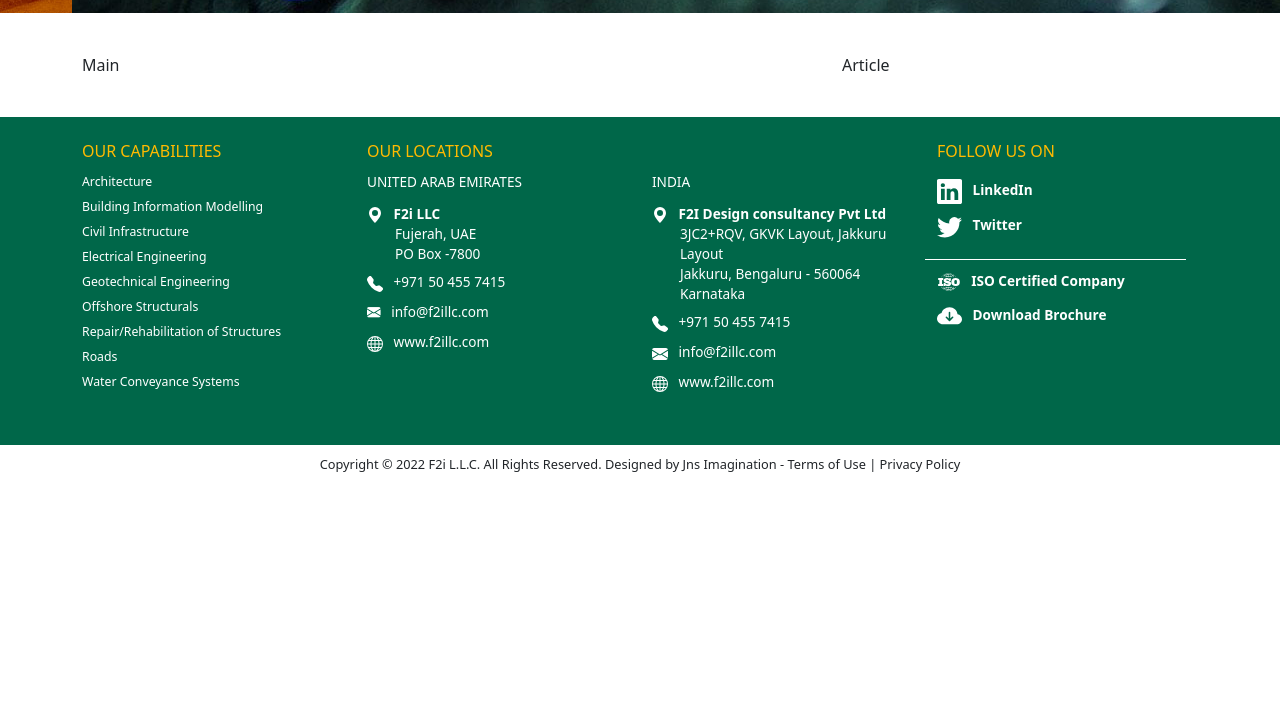
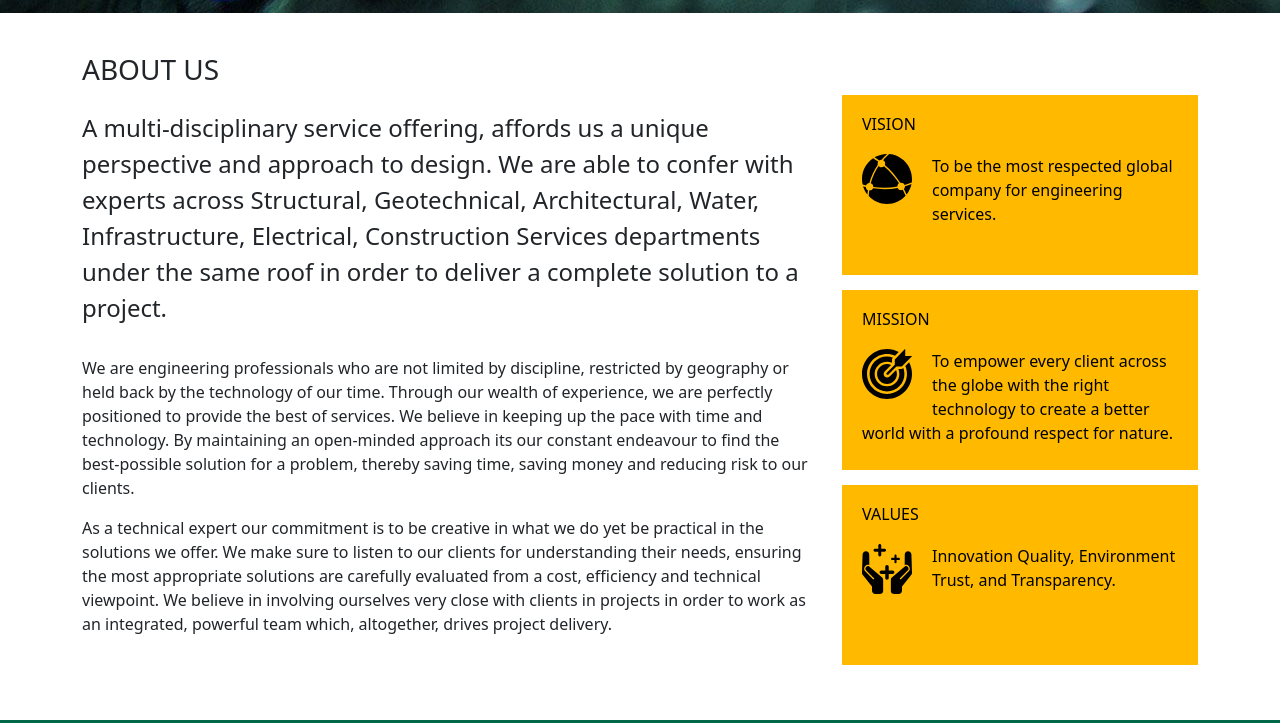
Before and after one commit to nitinpereira/F2i, a plain HTML site: page index.html in a window 1280 px wide. Shown: the part 437-1160 px from the top of the page. Before the commit the page ends 921 px from the top, so only its background shows below. Drawn offline with nearby package versions, Linux system fonts and the light colour scheme.

Commit message:
Home fix-ongoing

```diff
--- a/css/custom_stylesheet.css
+++ b/css/custom_stylesheet.css
@@ -75,6 +75,34 @@ aside {
     margin: 30px 0 30px 0;
 }
 
+.main {
+    height: 180px;
+    box-sizing: border-box;
+    background-color: #ffba00;
+    color: #000000;
+    padding: 20px;
+    margin-bottom: 15px;
+}
+
+.image {
+    position: relative;
+    overflow: hidden;
+}
+
+.image-icon {
+    width: 50px;
+    height: 50px;
+    float: left;
+    margin: 0 20px 0 0;
+}
+
+.image-icon2 {
+    width: 50px;
+    height: 50px;
+    float: left;
+    margin: 0 5px 0 0;
+}
+
 /* Colors */
 .f2i-white {color: #ffffff;}
 .f2i-green {color: #006749;}
--- a/index.html
+++ b/index.html
@@ -127,8 +127,32 @@
     <section>
       <div class="container-xl">
         <div class="row">
-          <div class="col-lg-8">Main</div>
-          <div class="col-lg-4">Article</div>
+          <div class="col-lg-12 col-md-12 col-sm-12">
+            <h3>About Us</h3>
+          </div>
+        </div>
+        <div class="row">
+          <div class="col-lg-8 col-md-12 col-sm-12">
+            <header>A multi-disciplinary service offering, affords us a unique perspective and approach to design. We are able to confer with experts across Structural, Geotechnical, Architectural, Water, Infrastructure, Electrical, Construction Services departments under the same roof in order to deliver a complete solution to a project.</header>
+            <div>
+              <p>We are engineering professionals who are not limited by discipline, restricted by geography or held back by the technology of our time. Through our wealth of experience, we are perfectly positioned to provide the best of services. We believe in keeping up the pace with time and technology. By maintaining an open-minded approach its our constant endeavour to find the best-possible solution for a problem, thereby saving time, saving money and reducing risk to our clients.</p>
+              <p>As a technical expert our commitment is to be creative in what we do yet be practical in the solutions we offer. We make sure to listen to our clients for understanding their needs, ensuring the most appropriate solutions are carefully evaluated from a cost, efficiency and technical viewpoint. We believe in involving ourselves very close with clients in projects in order to work as an integrated, powerful team which, altogether, drives project delivery.</p>
+            </div>
+          </div>
+          <div class="col-lg-4 col-md-12 col-sm-12">
+            <div class="main">
+              <div><h6>Vision</h6></div>
+              <div style="margin-top: 20px;"><img class="image image-icon" src="image/icons/Icons_Vision.svg" width="20%" alt="Vision"><p>To be the most respected global company for engineering services.</p></div>
+            </div>
+            <div class="main">
+              <div><h6>Mission</h6></div>
+              <div style="margin-top: 20px;"><img class="image image-icon" src="image/icons/Icons_Mission.svg" width="20%" alt="Mission"><p>To empower every client across the globe with the right technology to create a better world with a profound respect for nature.</p></div>
+            </div>
+            <div class="main">
+              <div><h6>Values</h6></div>
+              <div style="margin-top: 20px;"><img class="image image-icon" src="image/icons/Icons_Values.svg" width="20%" alt="Values"><p>Innovation Quality&comma; Environment Trust&comma; and Transparency.</p></div>
+            </div>
+          </div>
         </div>
       </div>
     </section>
```
